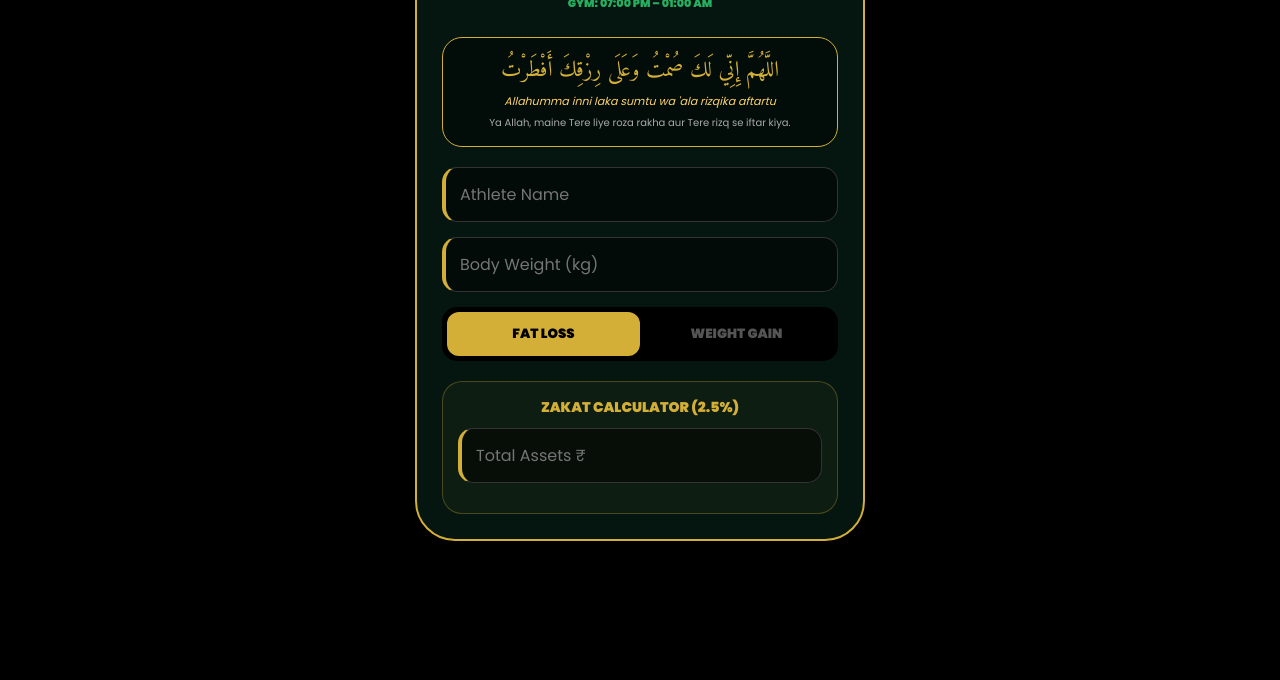
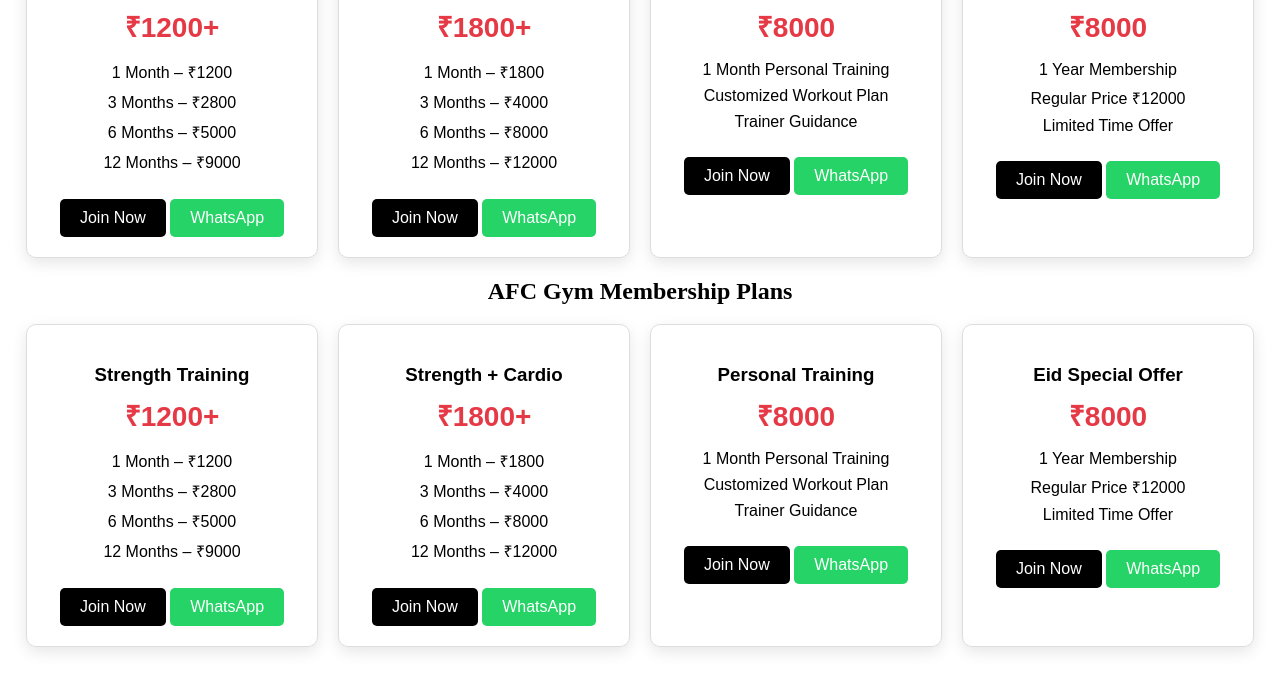
Before and after one commit to AFCgym00/Ramadan-, a plain HTML site: page index.html in a window 1280 px wide. Shown: the part 120-800 px from the top of the page. Drawn offline with nearby package versions, Linux system fonts and the light colour scheme.

Commit message:
Refactor HTML structure and styles for membership plans

```diff
--- a/index.html
+++ b/index.html
@@ -1,151 +1,215 @@
-<!DOCTYPE html>
-<html lang="en">
-<head>
-    <meta charset="UTF-8">
-    <meta name="viewport" content="width=device-width, initial-scale=1.0, maximum-scale=1.0, user-scalable=no">
-    <title>AFC Elite | Ramadan Specialist</title>
-    <link href="https://fonts.googleapis.com/css2?family=Amiri&family=Poppins:wght@300;400;600;900&display=swap" rel="stylesheet">
-    <script src="https://cdnjs.cloudflare.com/ajax/libs/jspdf/2.5.1/jspdf.umd.min.js"></script>
-    <style>
-        :root { --gold: #d4af37; --dark: #000; --deep-green: #04160f; --accent-green: #27ae60; }
-        * { box-sizing: border-box; -webkit-tap-highlight-color: transparent; font-family: 'Poppins', sans-serif; }
-        body { background: var(--dark); color: #fff; margin: 0; padding: 10px; display: flex; justify-content: center; }
+<style>
+.pricing-section{
+font-family: Arial;
+display:flex;
+flex-wrap:wrap;
+gap:20px;
+justify-content:center;
+}
 
-        .app-shell {
-            width: 100%; max-width: 450px; background: var(--deep-green);
-            border-radius: 40px; padding: 25px; border: 2px solid var(--gold);
-            box-shadow: 0 15px 50px rgba(0,0,0,0.8); position: relative;
-        }
+.plan{
+border:1px solid #ddd;
+border-radius:10px;
+padding:20px;
+width:250px;
+text-align:center;
+box-shadow:0 5px 15px rgba(0,0,0,0.1);
+}
 
-        .header { text-align: center; margin-bottom: 25px; }
-        .header h1 { font-size: 28px; color: var(--gold); margin: 0; font-weight: 900; letter-spacing: 2px; }
-        .badge { background: var(--gold); color: #000; padding: 4px 15px; border-radius: 50px; font-size: 11px; font-weight: bold; text-transform: uppercase; }
+.plan h3{
+margin-bottom:10px;
+}
 
-        .dua-card { background: rgba(0,0,0,0.4); border: 1px solid var(--gold); padding: 15px; border-radius: 20px; margin-bottom: 20px; text-align: center; }
-        .arabic { font-family: 'Amiri', serif; font-size: 22px; color: var(--gold); direction: rtl; line-height: 1.6; }
-        .trans { font-size: 11px; color: #ffd369; font-style: italic; margin-top: 5px; }
+.price{
+font-size:28px;
+font-weight:bold;
+color:#e63946;
+margin:10px 0;
+}
 
-        input { width: 100%; background: rgba(0,0,0,0.5); border: 1px solid #333; color: white; padding: 14px; border-radius: 15px; font-size: 16px; margin-bottom: 15px; outline: none; border-left: 4px solid var(--gold); }
-        .t-row { display: flex; background: #000; padding: 5px; border-radius: 15px; margin-bottom: 20px; }
-        .t-btn { flex: 1; padding: 12px; border: none; border-radius: 12px; background: none; color: #555; font-weight: bold; cursor: pointer; }
-        .t-btn.active { background: var(--gold); color: #000; }
+.plan ul{
+list-style:none;
+padding:0;
+}
 
-        #resultsView { display: none; }
-        .meal-box { background: rgba(255,255,255,0.03); padding: 15px; border-radius: 20px; margin-bottom: 10px; border-left: 5px solid var(--gold); }
-        .meal-box h3 { margin: 0; font-size: 14px; color: var(--gold); }
-        .meal-box p { margin: 5px 0 0; font-size: 12px; color: #ccc; }
+.plan li{
+margin:8px 0;
+}
 
-        .zakat-box { background: rgba(212, 175, 55, 0.05); border: 1px solid rgba(212, 175, 55, 0.3); padding: 15px; border-radius: 20px; margin-top: 20px; text-align: center; }
-        .pdf-fab { position: fixed; bottom: 30px; right: 25px; width: 65px; height: 65px; background: var(--accent-green); border-radius: 50%; border: none; display: none; align-items: center; justify-content: center; box-shadow: 0 8px 25px rgba(0,0,0,0.5); z-index: 1000; cursor: pointer; }
-    </style>
-</head>
-<body>
+.btn{
+display:inline-block;
+margin-top:10px;
+padding:10px 20px;
+background:#000;
+color:#fff;
+text-decoration:none;
+border-radius:5px;
+}
 
-<div class="app-shell">
-    <div class="header">
-        <span class="badge">Elite Ramadan Specialist</span>
-        <h1>AZHAR FITNESS</h1>
-        <p style="font-size: 11px; color: var(--accent-green); font-weight: bold;">GYM: 07:00 PM – 01:00 AM</p>
-    </div>
+.whatsapp{
+background:#25D366;
+}
+</style>
 
-    <div class="dua-card">
-        <div class="arabic">اللَّهُمَّ إِنِّي لَكَ صُمْتُ وَعَلَى رِزْقِكَ أَفْطَرْتُ</div>
-        <div class="trans">Allahumma inni laka sumtu wa 'ala rizqika aftartu</div>
-        <div style="font-size: 10px; color: #aaa; margin-top:5px;">Ya Allah, maine Tere liye roza rakha aur Tere rizq se iftar kiya.</div>
-    </div>
+<h2 style="text-align:center;">AFC Gym Membership Plans</h2>
 
-    <input type="text" id="mName" placeholder="Athlete Name">
-    <input type="number" id="mWeight" placeholder="Body Weight (kg)" oninput="calculateEliteDiet()">
+<div class="pricing-section">
 
-    <div class="t-row">
-        <button id="lBtn" class="t-btn active" onclick="setGoal('loss')">FAT LOSS</button>
-        <button id="gBtn" class="t-btn" onclick="setGoal('gain')">WEIGHT GAIN</button>
-    </div>
-
-    <div id="resultsView">
-        <div id="protDisp" style="text-align:center; color:var(--gold); font-weight:900; margin-bottom:15px;"></div>
-        <div class="meal-box"><h3>🌙 SAHUR</h3><p id="sTxt"></p></div>
-        <div class="meal-box"><h3>🕌 IFTARI</h3><p id="iTxt"></p></div>
-        <div class="meal-box" style="border-left-color:var(--accent-green);"><h3>🍽️ DINNER</h3><p id="dTxt"></p></div>
-    </div>
-
-    <div class="zakat-box">
-        <h3 style="color: var(--gold); margin:0 0 10px 0; font-size: 14px;">ZAKAT CALCULATOR (2.5%)</h3>
-        <input type="number" id="zVal" placeholder="Total Assets ₹" oninput="doZakat()">
-        <div id="zRes" style="font-weight:900; color:var(--gold); display:none; margin-top:10px;"></div>
-    </div>
+<div class="plan">
+<h3>Strength Training</h3>
+<div class="price">₹1200+</div>
+<ul>
+<li>1 Month – ₹1200</li>
+<li>3 Months – ₹2800</li>
+<li>6 Months – ₹5000</li>
+<li>12 Months – ₹9000</li>
+</ul>
+<a class="btn" href="#">Join Now</a>
+<a class="btn whatsapp" href="https://wa.me/91XXXXXXXXXX">WhatsApp</a>
 </div>
 
-<button class="pdf-fab" id="pdfBtn" onclick="generateProperPDF()">
-    <svg width="28" height="28" viewBox="0 0 24 24" fill="white"><path d="M19 9h-4V3H9v6H5l7 7 7-7zM5 18v2h14v-2H5z"/></svg>
-</button>
+<div class="plan">
+<h3>Strength + Cardio</h3>
+<div class="price">₹1800+</div>
+<ul>
+<li>1 Month – ₹1800</li>
+<li>3 Months – ₹4000</li>
+<li>6 Months – ₹8000</li>
+<li>12 Months – ₹12000</li>
+</ul>
+<a class="btn" href="#">Join Now</a>
+<a class="btn whatsapp" href="https://wa.me/91XXXXXXXXXX">WhatsApp</a>
+</div>
 
-<script>
-    let goal = 'loss';
-    function setGoal(g) {
-        goal = g;
-        document.getElementById('lBtn').classList.toggle('active', g === 'loss');
-        document.getElementById('gBtn').classList.toggle('active', g === 'gain');
-        calculateEliteDiet();
-    }
+<div class="plan">
+<h3>Personal Training</h3>
+<div class="price">₹8000</div>
+<ul>
+<li>1 Month Personal Training</li>
+<li>Customized Workout Plan</li>
+<li>Trainer Guidance</li>
+</ul>
+<a class="btn" href="#">Join Now</a>
+<a class="btn whatsapp" href="https://wa.me/91XXXXXXXXXX">WhatsApp</a>
+</div>
 
-    function calculateEliteDiet() {
-        const w = document.getElementById('mWeight').value;
-        const res = document.getElementById('resultsView');
-        const fab = document.getElementById('pdfBtn');
-        if (w >= 35) {
-            res.style.display = 'block'; fab.style.display = 'flex';
-            const p = (w * 2.2).toFixed(0);
-            document.getElementById('protDisp').innerText = `PROTEIN LOCK: ${p}G DAILY`;
-            if (goal === 'loss') {
-                document.getElementById('sTxt').innerText = "5 Egg Whites + 100g Paneer + 1 Jowar Roti.";
-                document.getElementById('iTxt').innerText = "2 Dates + 100g Bhuna Chana + Watermelon.";
-                document.getElementById('dTxt').innerText = "200g Grilled Chicken + Large Salad.";
-            } else {
-                document.getElementById('sTxt').innerText = "3 Whole Eggs + 2 Parathe + 1 Bowl Dahi.";
-                document.getElementById('iTxt').innerText = "3 Dates + 500ml Milkshake + Chana Chaat.";
-                document.getElementById('dTxt').innerText = "250g Chicken Curry + 2 Bowls Rice.";
-            }
-        } else { res.style.display = 'none'; fab.style.display = 'none'; }
-    }
+<div class="plan">
+<h3>Eid Special Offer</h3>
+<div class="price">₹8000</div>
+<ul>
+<li>1 Year Membership</li>
+<li>Regular Price ₹12000</li>
+<li>Limited Time Offer</li>
+</ul>
+<a class="btn" href="#">Join Now</a>
+<a class="btn whatsapp" href="https://wa.me/91XXXXXXXXXX">WhatsApp</a>
+</div>
 
-    function doZakat() {
-        const v = document.getElementById('zVal').value;
-        const r = document.getElementById('zRes');
-        if (v > 0) { r.style.display = 'block'; r.innerText = `ZAKAT: ₹${(v * 0.025).toFixed(2)}`; }
-        else { r.style.display = 'none'; }
-    }
+</div><style>
+.pricing-section{
+font-family: Arial;
+display:flex;
+flex-wrap:wrap;
+gap:20px;
+justify-content:center;
+}
 
-    async function generateProperPDF() {
-        const { jsPDF } = window.jspdf;
-        const doc = new jsPDF();
-        const n = document.getElementById('mName').value || "Athlete";
-        const w = document.getElementById('mWeight').value;
+.plan{
+border:1px solid #ddd;
+border-radius:10px;
+padding:20px;
+width:250px;
+text-align:center;
+box-shadow:0 5px 15px rgba(0,0,0,0.1);
+}
 
-        doc.setFillColor(4, 22, 15); doc.rect(0, 0, 210, 45, 'F');
-        doc.setTextColor(212, 175, 55); doc.setFontSize(22); doc.text("AZHAR FITNESS CENTER", 105, 20, { align: "center" });
-        doc.setFontSize(10); doc.text("OFFICIAL RAMADAN ELITE DIET PLAN", 105, 30, { align: "center" });
+.plan h3{
+margin-bottom:10px;
+}
 
-        doc.setTextColor(0,0,0); doc.setFontSize(11);
-        doc.text(`Athlete: ${n} | Weight: ${w}kg | Protein Lock: ${(w*2.2).toFixed(0)}g`, 20, 55);
+.price{
+font-size:28px;
+font-weight:bold;
+color:#e63946;
+margin:10px 0;
+}
 
-        doc.setDrawColor(212, 175, 55); doc.rect(15, 65, 180, 55);
-        doc.setTextColor(184, 134, 11); doc.setFontSize(12); doc.text("MASNOON DUAS (AUTHENTIC)", 105, 75, { align: "center" });
-        doc.setFontSize(9); doc.setTextColor(0,0,0);
-        doc.text("Sehri: 'Wa bi-sawmi ghadinn nawaiytu min shahri ramadan'", 20, 85);
-        doc.text("Iftar (Old): 'Allahumma inni laka sumtu wa 'ala rizqika aftartu'", 20, 95);
-        doc.text("Iftar (Sunnah): 'Dhahabaz-zama’u wabtallatil-‘urooq wa thabatal-ajru in sha Allah'", 20, 105);
-        doc.text("Tarjuma: Pyaas chali gayi, ragein tar ho gayin aur sawab pakka ho gaya.", 20, 112);
+.plan ul{
+list-style:none;
+padding:0;
+}
 
-        doc.setTextColor(212, 175, 55); doc.setFontSize(14); doc.text("DIET SCHEDULE", 20, 140);
-        doc.setFontSize(10); doc.setTextColor(0,0,0);
-        doc.text(`SAHUR: ${document.getElementById('sTxt').innerText}`, 20, 150);
-        doc.text(`IFTARI: ${document.getElementById('iTxt').innerText}`, 20, 160);
-        doc.text(`DINNER: ${document.getElementById('dTxt').innerText}`, 20, 170);
+.plan li{
+margin:8px 0;
+}
 
-        doc.setTextColor(39, 174, 96); doc.text("GYM TIMINGS: 07:00 PM - 01:00 AM", 105, 220, { align: "center" });
-        doc.save(`AFC_Ramadan_${n}.pdf`);
-    }
-</script>
-</body>
-</html>
+.btn{
+display:inline-block;
+margin-top:10px;
+padding:10px 20px;
+background:#000;
+color:#fff;
+text-decoration:none;
+border-radius:5px;
+}
+
+.whatsapp{
+background:#25D366;
+}
+</style>
+
+<h2 style="text-align:center;">AFC Gym Membership Plans</h2>
+
+<div class="pricing-section">
+
+<div class="plan">
+<h3>Strength Training</h3>
+<div class="price">₹1200+</div>
+<ul>
+<li>1 Month – ₹1200</li>
+<li>3 Months – ₹2800</li>
+<li>6 Months – ₹5000</li>
+<li>12 Months – ₹9000</li>
+</ul>
+<a class="btn" href="#">Join Now</a>
+<a class="btn whatsapp" href="https://wa.me/91XXXXXXXXXX">WhatsApp</a>
+</div>
+
+<div class="plan">
+<h3>Strength + Cardio</h3>
+<div class="price">₹1800+</div>
+<ul>
+<li>1 Month – ₹1800</li>
+<li>3 Months – ₹4000</li>
+<li>6 Months – ₹8000</li>
+<li>12 Months – ₹12000</li>
+</ul>
+<a class="btn" href="#">Join Now</a>
+<a class="btn whatsapp" href="https://wa.me/91XXXXXXXXXX">WhatsApp</a>
+</div>
+
+<div class="plan">
+<h3>Personal Training</h3>
+<div class="price">₹8000</div>
+<ul>
+<li>1 Month Personal Training</li>
+<li>Customized Workout Plan</li>
+<li>Trainer Guidance</li>
+</ul>
+<a class="btn" href="#">Join Now</a>
+<a class="btn whatsapp" href="https://wa.me/917786888111">WhatsApp</a>
+</div>
+
+<div class="plan">
+<h3>Eid Special Offer</h3>
+<div class="price">₹8000</div>
+<ul>
+<li>1 Year Membership</li>
+<li>Regular Price ₹12000</li>
+<li>Limited Time Offer</li>
+</ul>
+<a class="btn" href="#">Join Now</a>
+<a class="btn whatsapp" href="https://wa.me/917786888111">WhatsApp</a>
+</div>
+
+</div>
```
